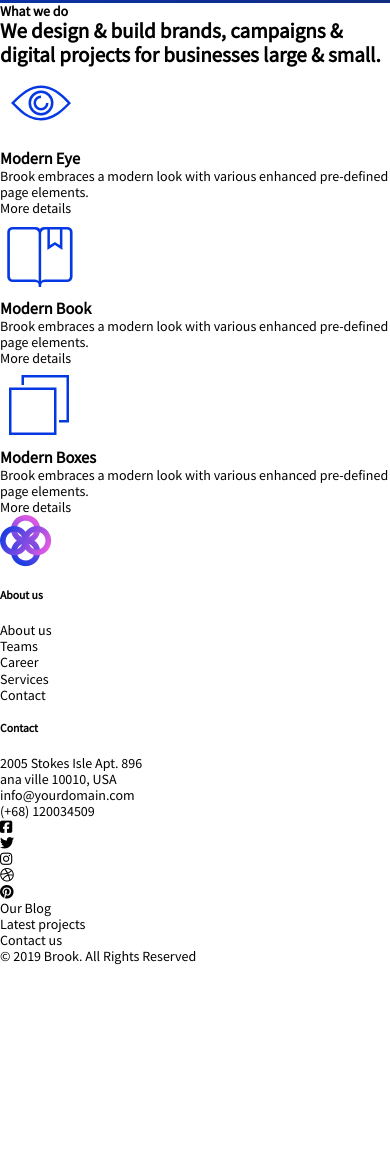
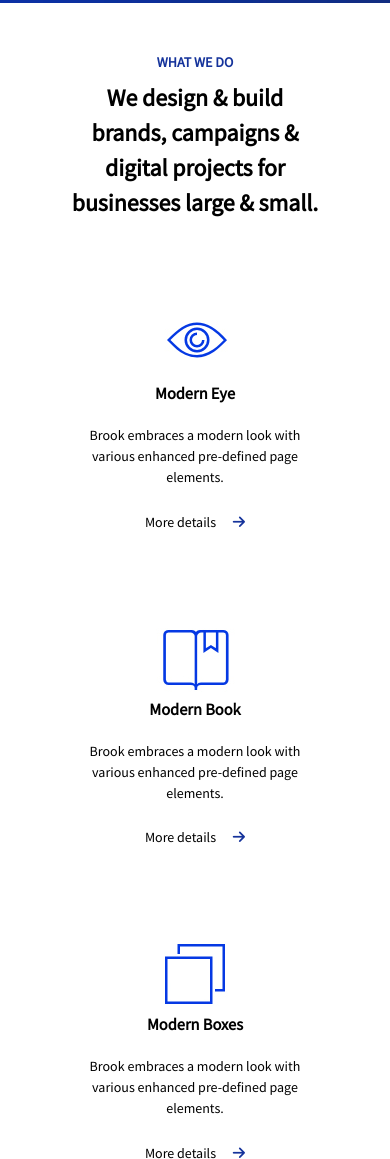
Before and after one commit to Sonia-SV/EjerciciosIndividuales_Adalab, a website: page Ejercicio global_Brook/public/index.html in a window 390 px wide. Shown: the part 841-2000 px from the top of the page. Before the commit the page ends 1806 px from the top, so only its background shows below. Drawn offline with Linux system fonts and the light colour scheme.

Commit message:
Create mobile main

```diff
--- a/Ejercicio global_Brook/DESINGinstructions.md
+++ b/Ejercicio global_Brook/DESINGinstructions.md
@@ -2,33 +2,36 @@
 
 El cliente Brook Design nos ha pedido que realicemos el desarrollo de su página web, ha contratado un diseñador que ha preparado una vistas para que realicemos el proyecto, estas son las directrices:
 
-* La web consta de 3 secciones y un header fijo
-* Posee un botón para volver arriba que se queda fijo en la parte inferior de mi pantalla.
-* El hero y la sección de opciones ocupan el 100% del alto de mi pantalla.
-* La columna central de mi proyecto aumentará hasta los 1280px máximo.
+- La web consta de 3 secciones y un header fijo
+- Posee un botón para volver arriba que se queda fijo en la parte inferior de mi pantalla.
+- El hero y la sección de opciones ocupan el 100% del alto de mi pantalla.
+- La columna central de mi proyecto aumentará hasta los 1280px máximo.
 
 ## Vista móvil
-* El tamaño de fuente base se reduce a 14px.
-* Cada bloque se coloca uno debajo del otro.
-* La columna About Us del footer desaparece.
-* El menú se oculta, se queda solo la hamburguesa.
+
+- El tamaño de fuente base se reduce a 14px.
+- Cada bloque se coloca uno debajo del otro.
+- La columna About Us del footer desaparece.
+- El menú se oculta, se queda solo la hamburguesa.
 
 ## Vista tablet / PC
-* A partir de 768px.
-* El tamaño de fuente base se aumenta a 16px.
+
+- A partir de 768px.
+- El tamaño de fuente base se aumenta a 16px.
 
 ### Otros detalles
-* Utilizaremos fontawesome para los iconos de redes sociales.
-* La fuente utilizada es [https://fonts.google.com/specimen/Source+Sans+Pro?query=source](https://fonts.google.com/specimen/Source+Sans+Pro?query=source)
-* Los colores:
--- NEGRO: #000000
--- BLANCO: #ffffff
--- MAGENTA: #de25e0
--- AZUL: #15339b
 
+- Utilizaremos fontawesome para los iconos de redes sociales.
+- La fuente utilizada es [https://fonts.google.com/specimen/Source+Sans+Pro?query=source](https://fonts.google.com/specimen/Source+Sans+Pro?query=source)
+- Los colores:
+  -- NEGRO: #000000
+  -- BLANCO: #ffffff
+  -- MAGENTA: #de25e0
+  -- AZUL: #15339b
 
---------
- La finalidad de este ejercicio no es que lo realices obligatoriamente, es para practicar y asimilar conceptos. No te estreses por compatibilizarlo con tu proyecto, puedes ir haciéndolo a tu ritmo. No se va a corregir en clase así que no tienes que terminarlo si no puedes.
+---
+
+La finalidad de este ejercicio no es que lo realices obligatoriamente, es para practicar y asimilar conceptos. No te estreses por compatibilizarlo con tu proyecto, puedes ir haciéndolo a tu ritmo. No se va a corregir en clase así que no tienes que terminarlo si no puedes.
 
 Te recomendamos que para practicar lo realices con el Starter Kit y crees partials por secciones, header, footer....
 
--- a/Ejercicio global_Brook/public/index.html
+++ b/Ejercicio global_Brook/public/index.html
@@ -49,12 +49,14 @@
         <h2><span>A full-service</span> <span>creative agency.</span></h2>
       </section>
       <section class="main__business">
+        <div class="main__business__text">
           <h4>What we do</h4>
           <h2>
             We design & build brands, campaigns & digital projects for businesses
             large & small.
           </h2>
-        <div>
+        </div>
+
         <article class="main__business__type">
           <img src="./assets/images/eye-icon.jpg" alt="Eye" tittle="Imagen de ojo" />
           <h3>Modern Eye</h3>
@@ -62,11 +64,11 @@
             Brook embraces a modern look with various enhanced pre-defined page
           elements.
           </p>
-            <a href="#" title="More details">More details</a>
+          <a href="#" title="More details"
+            >More details <span class="fas fa-arrow-right"></span
+          ></a>
         </article>
-        </div>
 
-        <div>
         <article class="main__business__type">
           <img src="./assets/images/book-icon.jpg" alt="Book" tittle="Imagen de libro" />
           <h3>Modern Book</h3>
@@ -74,11 +76,11 @@
             Brook embraces a modern look with various enhanced pre-defined page
           elements.
           </p>
-            <a href="#" title="More details">More details</a>
+          <a href="#" title="More details"
+            >More details <span class="fas fa-arrow-right"></span
+          ></a>
         </article>
-        </div>
 
-        <div>
         <article class="main__business__type">
           <img src="./assets/images/boxes-icon.jpg" alt="Box" tittle="Imagen de cajas" />
           <h3>Modern Boxes</h3>
@@ -86,9 +88,10 @@
             Brook embraces a modern look with various enhanced pre-defined page
           elements.
           </p>
-            <a href="#" title="More details">More details</a>
+          <a href="#" title="More details"
+            >More details <span class="fas fa-arrow-right"></span
+          ></a>
         </article>
-        </div>
 
       </section>
     </main>
--- /dev/null
+++ b/Ejercicio global_Brook/src/scss/layout/_footer.scss
@@ -0,0 +1,4 @@
+.footer {
+  background-color: $dark-color;
+  color: $light-color;
+}
--- a/Ejercicio global_Brook/src/scss/pages/_index.scss
+++ b/Ejercicio global_Brook/src/scss/pages/_index.scss
@@ -1,5 +1,4 @@
-.main {
-  &__hero {
+.main__hero {
   height: 100vh;
   background: url("../images/slider-home.jpg");
   background-size: auto 100%;
@@ -51,4 +50,40 @@
     }
   }
 }
+
+.main__business {
+  background-color: $light-color;
+  display: flex;
+  flex-direction: column;
+
+  &__text {
+    text-align: center;
+    line-height: 2.5rem;
+    margin: 3rem 5rem;
+    & h2 {
+      font-size: 1.7rem;
     }
+    & h4 {
+      text-transform: uppercase;
+      color: $main-color;
+    }
+  }
+  &__type {
+    display: flex;
+    flex-direction: column;
+    align-items: center;
+    margin: 3rem 5rem;
+    text-align: center;
+    line-height: 1.5rem;
+    & p {
+      margin: 1.5rem 1rem;
+    }
+    & a {
+      padding: 0.2rem 0.5rem;
+      & span {
+        padding-left: 1rem;
+        color: $main-color;
+      }
+    }
+  }
+}
```
Also changed, not shown: Ejercicio global_Brook/src/html/partials/main.html (+8 -5 lines), Ejercicio global_Brook/src/html/partials/options.html (+3 -3 lines), Ejercicio global_Brook/public/assets/css/main.css, 1 other file. Lines whose indentation alone changed are shown as unchanged.
